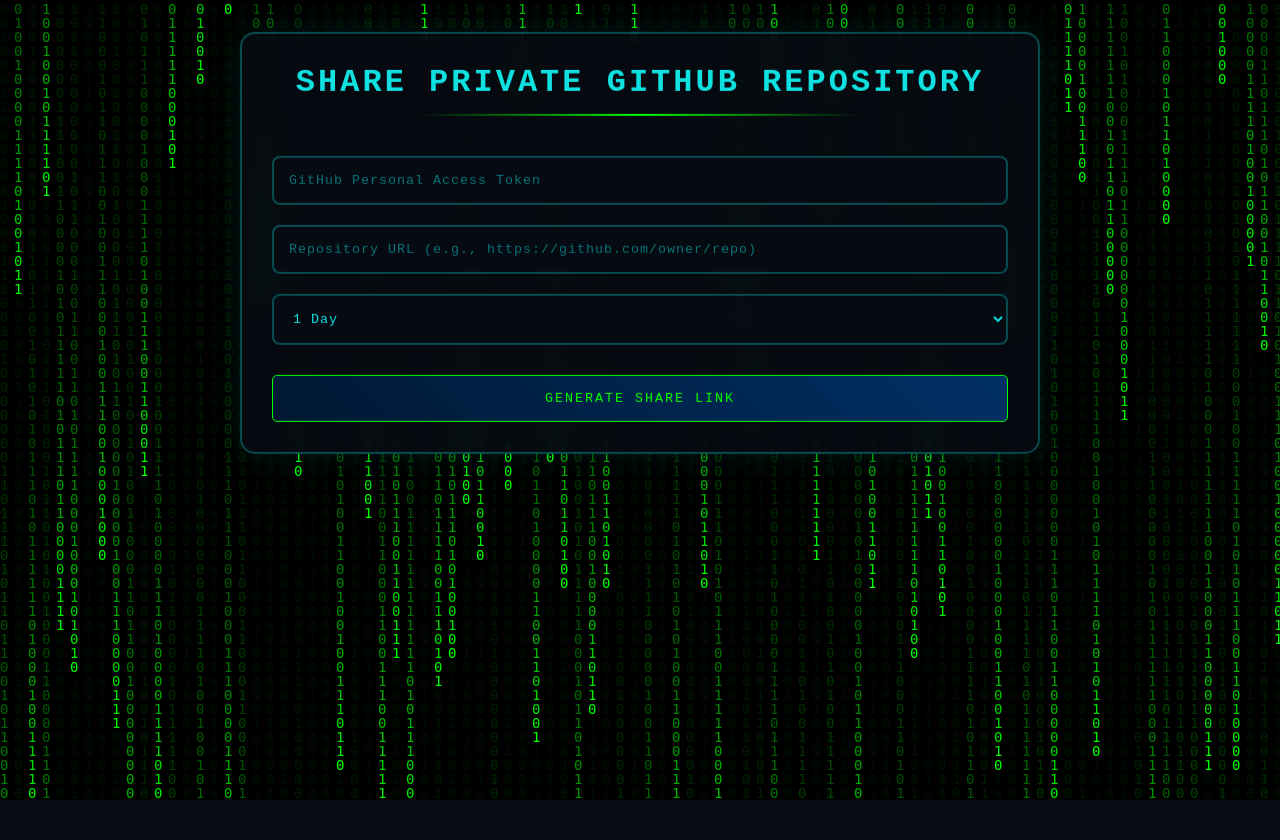
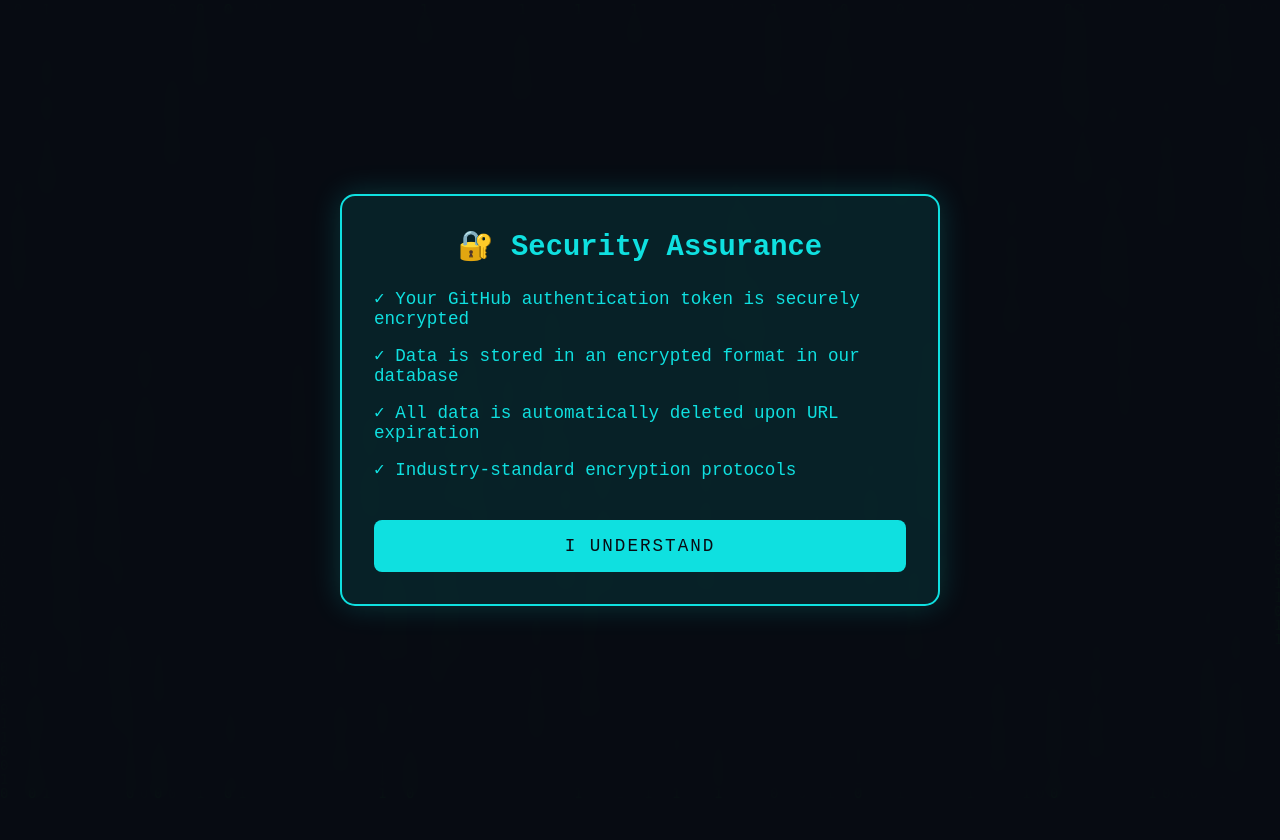
Before and after one commit to Karannkx/Kxshare, a Flask app: page / in a window 1280 px wide. After the commit the page ends 614 px from the top, so only its background shows below. Run offline with Flask 3, Linux system fonts and the light colour scheme.

Commit message:
Assistant checkpoint: Add security banner with animations and OK button
Assistant generated file changes:
- templates/home.html: Add security banner with OK button, Add security banner styles and script

---

User prompt:

Add a Banner when website is open by user to show them ki apka data safe hai or Apka github auth token encrypted form me store hota hai database me or generated url ki expire hone ke baad vo sab data delete hojata hai isko professionally likh de or ok button bna de ek ok button press hone ke baad baki website show hogi user ko

Replit-Commit-Author: Assistant
Replit-Commit-Session-Id: e71d024a-e6af-4e6d-8cde-e98923e4e7fc

```diff
--- a/templates/home.html
+++ b/templates/home.html
@@ -141,7 +141,19 @@
 </head>
 <body>
     <canvas class="matrix-rain" id="matrix"></canvas>
-    <div class="container">
+    <div id="security-banner" class="security-banner">
+        <div class="banner-content">
+            <h2>🔐 Security Assurance</h2>
+            <div class="security-points">
+                <p>✓ Your GitHub authentication token is securely encrypted</p>
+                <p>✓ Data is stored in an encrypted format in our database</p>
+                <p>✓ All data is automatically deleted upon URL expiration</p>
+                <p>✓ Industry-standard encryption protocols</p>
+            </div>
+            <button onclick="hideBanner()" class="ok-button">I Understand</button>
+        </div>
+    </div>
+    <div class="container" style="display: none">
         <h1>Share Private GitHub Repository</h1>
         <form method="POST">
             <input type="text" name="token" placeholder="GitHub Personal Access Token" required>
@@ -208,5 +220,84 @@
             canvas.height = window.innerHeight;
         });
     </script>
+    <style>
+        .security-banner {
+            position: fixed;
+            top: 0;
+            left: 0;
+            width: 100%;
+            height: 100%;
+            background: rgba(8,12,20,0.95);
+            display: flex;
+            align-items: center;
+            justify-content: center;
+            z-index: 1000;
+            backdrop-filter: blur(8px);
+        }
+        .banner-content {
+            background: rgba(14,224,224,0.1);
+            padding: 2rem;
+            border-radius: 15px;
+            border: 2px solid var(--primary);
+            max-width: 600px;
+            width: 90%;
+            text-align: center;
+            animation: fadeIn 0.5s ease-out;
+            box-shadow: 0 0 30px rgba(14,224,224,0.2);
+        }
+        .banner-content h2 {
+            color: var(--primary);
+            margin-bottom: 1.5rem;
+            font-size: 1.8rem;
+        }
+        .security-points {
+            text-align: left;
+            margin: 1.5rem 0;
+        }
+        .security-points p {
+            margin: 1rem 0;
+            color: var(--primary);
+            font-size: 1.1rem;
+            opacity: 0;
+            animation: slideIn 0.5s ease-out forwards;
+        }
+        .security-points p:nth-child(1) { animation-delay: 0.2s; }
+        .security-points p:nth-child(2) { animation-delay: 0.4s; }
+        .security-points p:nth-child(3) { animation-delay: 0.6s; }
+        .security-points p:nth-child(4) { animation-delay: 0.8s; }
+        .ok-button {
+            background: var(--primary);
+            color: var(--bg);
+            padding: 1rem 3rem;
+            border: none;
+            border-radius: 8px;
+            font-size: 1.1rem;
+            cursor: pointer;
+            transition: all 0.3s ease;
+            text-transform: uppercase;
+            letter-spacing: 2px;
+            margin-top: 1rem;
+            opacity: 0;
+            animation: fadeIn 0.5s ease-out 1s forwards;
+        }
+        .ok-button:hover {
+            transform: translateY(-2px);
+            box-shadow: 0 5px 15px rgba(14,224,224,0.3);
+        }
+        @keyframes fadeIn {
+            from { opacity: 0; }
+            to { opacity: 1; }
+        }
+        @keyframes slideIn {
+            from { opacity: 0; transform: translateX(-20px); }
+            to { opacity: 1; transform: translateX(0); }
+        }
+    </style>
+    <script>
+        function hideBanner() {
+            document.getElementById('security-banner').style.display = 'none';
+            document.querySelector('.container').style.display = 'block';
+        }
+    </script>
 </body>
 </html>
```
